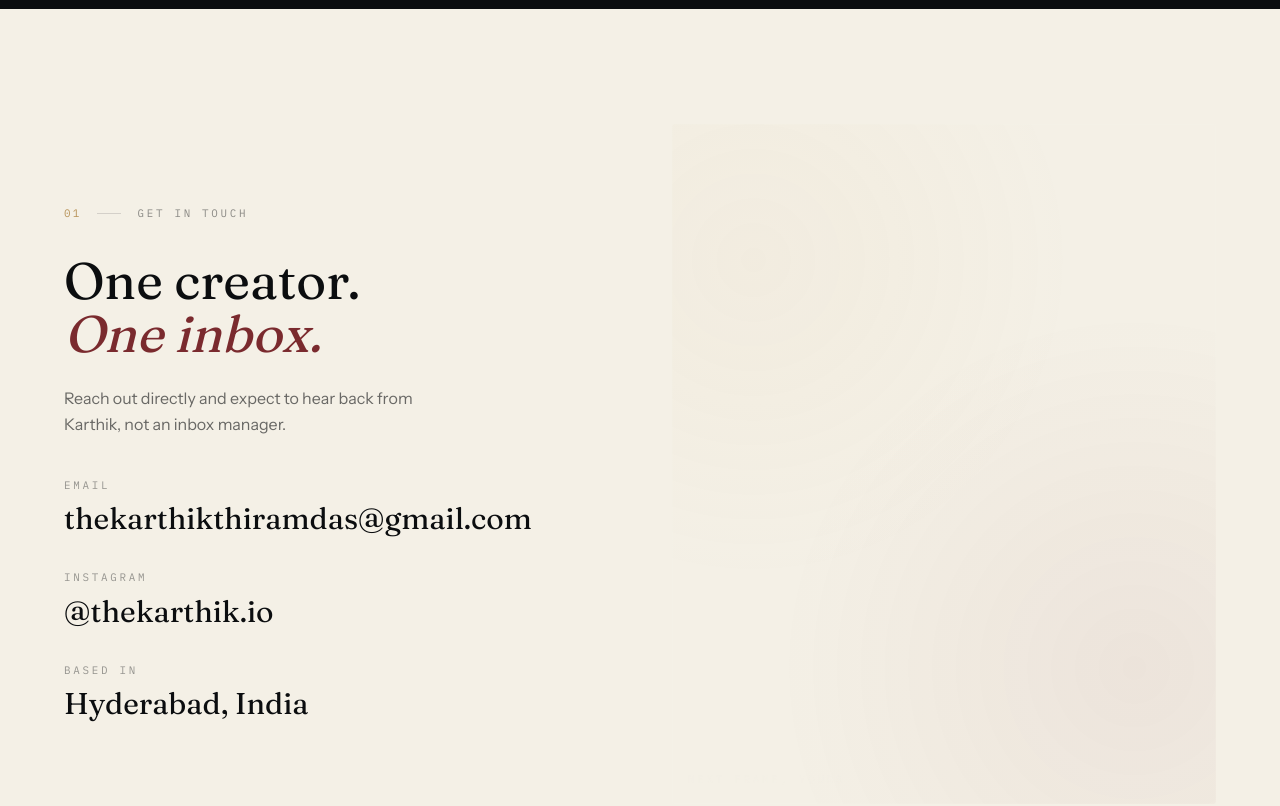
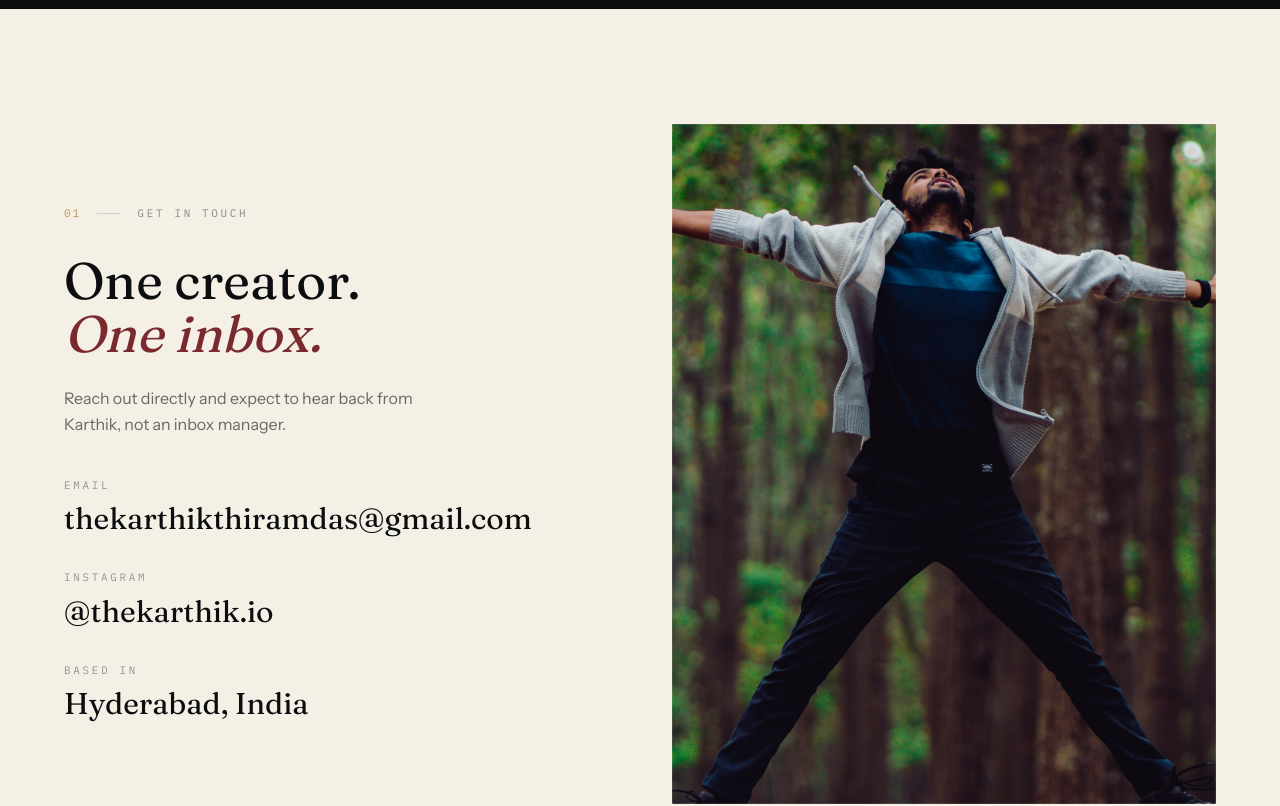
Before and after one commit to karthikthiramdas/thekarthik.io, a Next.js app: page /thekarthik.io/contact in a window 1280 px wide. Shown: the part 660-1466 px from the top of the page. Built offline with nearby package versions, Linux system fonts and the light colour scheme.

Commit message:
add contact portrait

```diff
--- a/app/contact/page.tsx
+++ b/app/contact/page.tsx
@@ -92,7 +92,12 @@ export default function ContactPage() {
               </div>
             </div>
           </div>
-          <Frame label="Next Frame, Yours" tone="stone" ratio="portrait" />
+          <Frame
+  label="Karthik"
+  tone="stone"
+  ratio="portrait"
+  src="/thekarthik.io/images/real/portrait-camera.jpeg"
+/>
         </div>
       </section>
 
```
